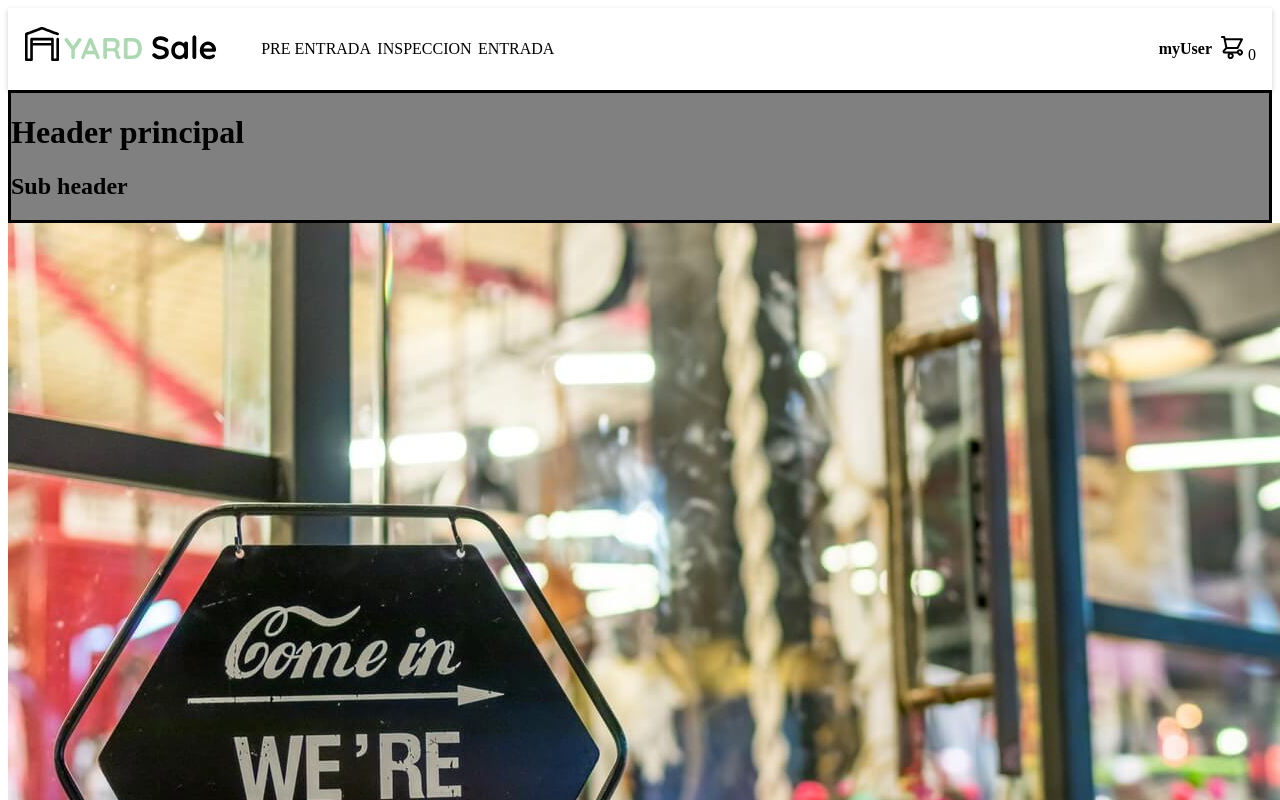
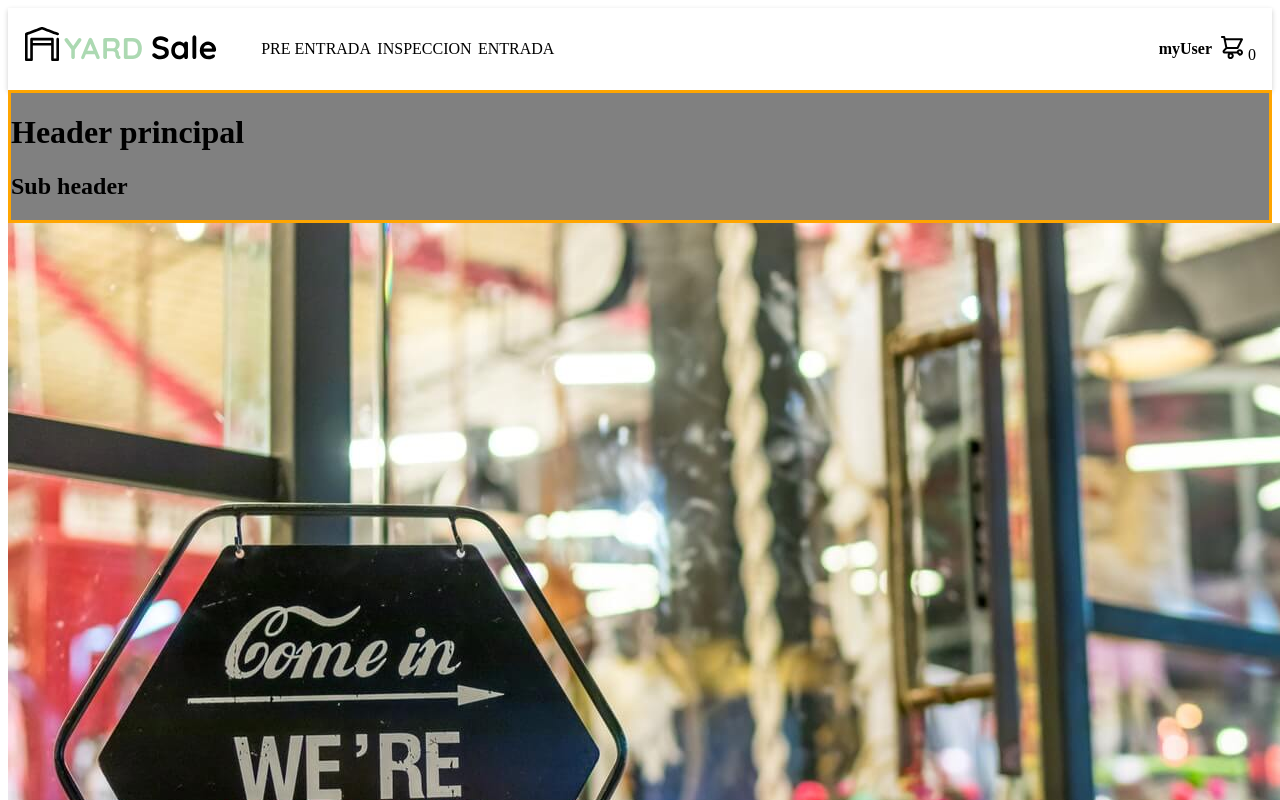
Before and after one commit to spbacilio/angular-menu, an Angular app: page /home in a window 1280 px wide. Shown: the top 800 px of the page. Built offline with nearby package versions, Linux system fonts and the light colour scheme.

Commit message:
Cambio el color de margen en header

```diff
--- a/src/app/website/main-home/home/home.component.css
+++ b/src/app/website/main-home/home/home.component.css
@@ -1,6 +1,7 @@
 .main-header {
     background-color: gray;
     border-style:solid;
+    border-color: orange;
 }
 .main-footer{
     background-color: blueviolet;
```
